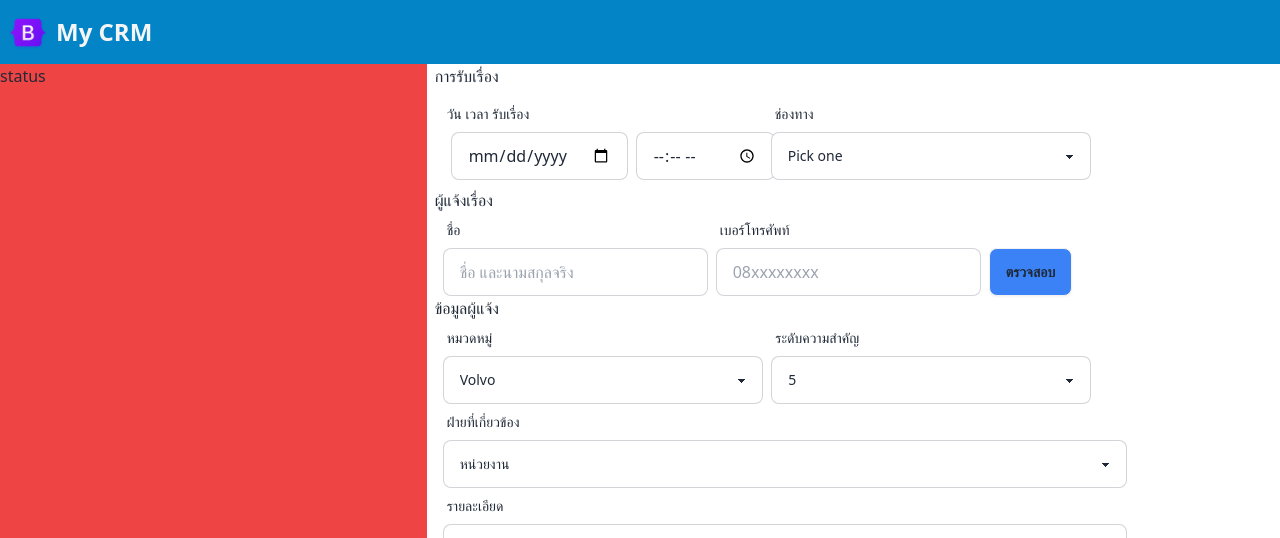
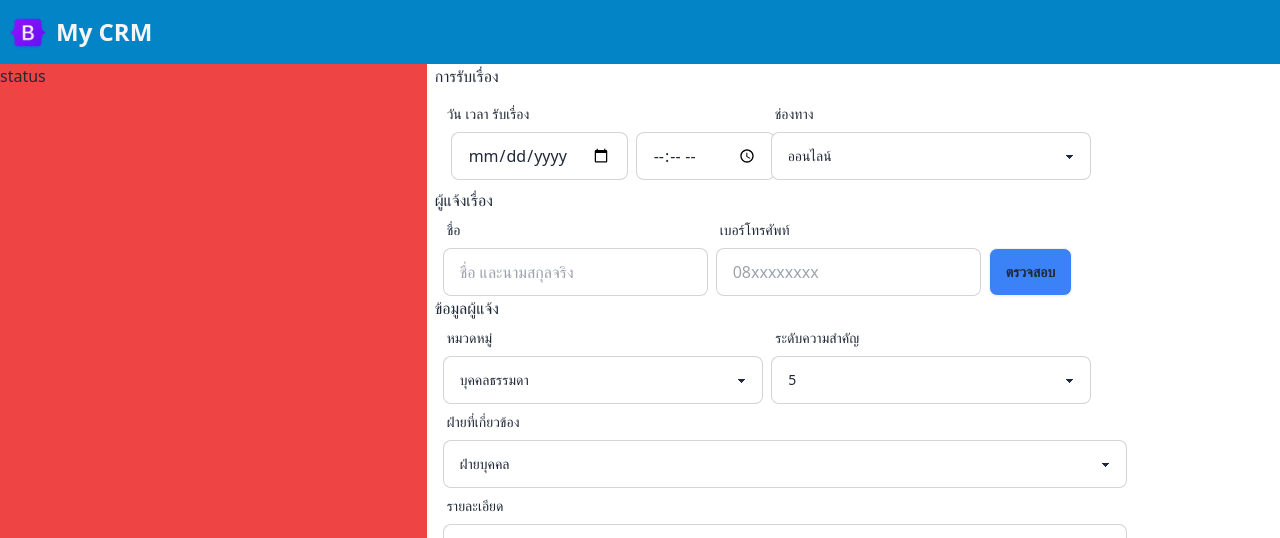
Before and after one commit to WAHJADAI/react-form, a React (Vite) app: page / in a window 1280 px wide. Shown: the top 538 px of the page. Built offline with nearby package versions, Linux system fonts and the light colour scheme; the HTML template or start-up script is replaced by a standard one.

Commit message:
import react hook form

```diff
--- a/src/components/Form.tsx
+++ b/src/components/Form.tsx
@@ -1,4 +1,4 @@
-const Form = () => {
+import { useForm, SubmitHandler } from 'react-hook-form'
 type InputsForm = {
   date: string
   time: string
@@ -6,13 +6,16 @@ const Form = () => {
   name: string
   phone: string
   classified: string
-    priority: number
+  priority: string
   relatedParties: string
   detail: string
 }
+const Form = () => {
+  const { register, handleSubmit } = useForm<InputsForm>()
+  const onSunmit: SubmitHandler<InputsForm> = (data) => console.log(data)
   return (
     <>
-      <form action="" className="px-2">
+      <form onSubmit={handleSubmit(onSunmit)} className="px-2">
         <div>การรับเรื่อง</div>
         <div className="flex my-2">
           <div className="px-2">
@@ -25,11 +28,14 @@ const Form = () => {
                   type="date"
                   placeholder="Select date"
                   className="input input-bordered w-full max-w-xs mx-2"
+                  {...register('date')}
                 />
+
                 <input
                   type="time"
                   placeholder="Select time"
                   className="input input-bordered w-full max-w-xs"
+                  {...register('time')}
                 />
               </div>
             </label>
@@ -38,15 +44,9 @@ const Form = () => {
             <div className="label">
               <span className="label-text">ช่องทาง</span>
             </div>
-            <select className="select select-bordered">
-              <option disabled selected>
-                Pick one
-              </option>
-              <option>Star Wars</option>
-              <option>Harry Potter</option>
-              <option>Lord of the Rings</option>
-              <option>Planet of the Apes</option>
-              <option>Star Trek</option>
+            <select className="select select-bordered" {...register('channel')}>
+              <option value="ออนไลน์">ออนไลน์</option>
+              <option value="ธรรมชาติ">ธรรมชาติ</option>
             </select>
           </label>
         </div>
@@ -61,6 +61,7 @@ const Form = () => {
               type="text"
               placeholder="ชื่อ และนามสกุลจริง"
               className="input input-bordered w-full max-w-xs"
+              {...register('name')}
             />
           </div>
           <div>
@@ -71,6 +72,7 @@ const Form = () => {
               type="text"
               placeholder="08xxxxxxxx"
               className="input input-bordered w-full max-w-xs"
+              {...register('phone')}
             />
           </div>
           <div className="flex items-end">
@@ -87,29 +89,49 @@ const Form = () => {
               <div className="label">
                 <span className="label-text">หมวดหมู่</span>
               </div>
-              <select className="select select-bordered w-80">
-                <option value="volvo">Volvo</option>
+              <select
+                className="select select-bordered w-80"
+                {...register('classified')}
+              >
+                <option value="บุคคลธรรมดา">บุคคลธรรมดา</option>
+                <option value="หน่วยงานราชกาล">หน่วยงานราชกาล</option>
+                <option value="องค์กรเอกชน">องค์กรเอกชน</option>
               </select>
             </div>
             <div className="basis-2/5">
               <div className="label">
                 <span className="label-text">ระดับความสำคัญ</span>
               </div>
-              <select className="select select-bordered w-80">
-                <option value="volvo">5</option>
+              <select
+                className="select select-bordered w-80"
+                {...register('priority')}
+              >
+                <option value="5">5</option>
+                <option value="4">4</option>
+                <option value="3">3</option>
+                <option value="2">2</option>
+                <option value="1">1</option>
               </select>
             </div>
           </div>
           <div className="label">
             <span className="label-text">ฝ่ายที่เกี่ยวข้อง</span>
           </div>
-          <select className="select select-bordered w-5/6">
-            <option value="volvo">หน่วยงาน</option>
+          <select
+            className="select select-bordered w-5/6"
+            {...register('relatedParties')}
+          >
+            <option value="ฝ่ายบุคคล">ฝ่ายบุคคล</option>
+            <option value="ฝ่ายบัญชี">ฝ่ายบัญชี</option>
+            <option value="ฝ่าย IT">ฝ่าย IT</option>
           </select>
           <div className="label">
             <span className="label-text">รายละเอียด</span>
           </div>
-          <textarea className="textarea textarea-bordered w-5/6"></textarea>
+          <textarea
+            className="textarea textarea-bordered w-5/6"
+            {...register('detail')}
+          ></textarea>
         </div>
         <div className="bg-gray-200 py-2 flex justify-center">
           <button className="btn bg-blue-500">บันทึก</button>
```
Lines whose indentation alone changed are shown as unchanged.
